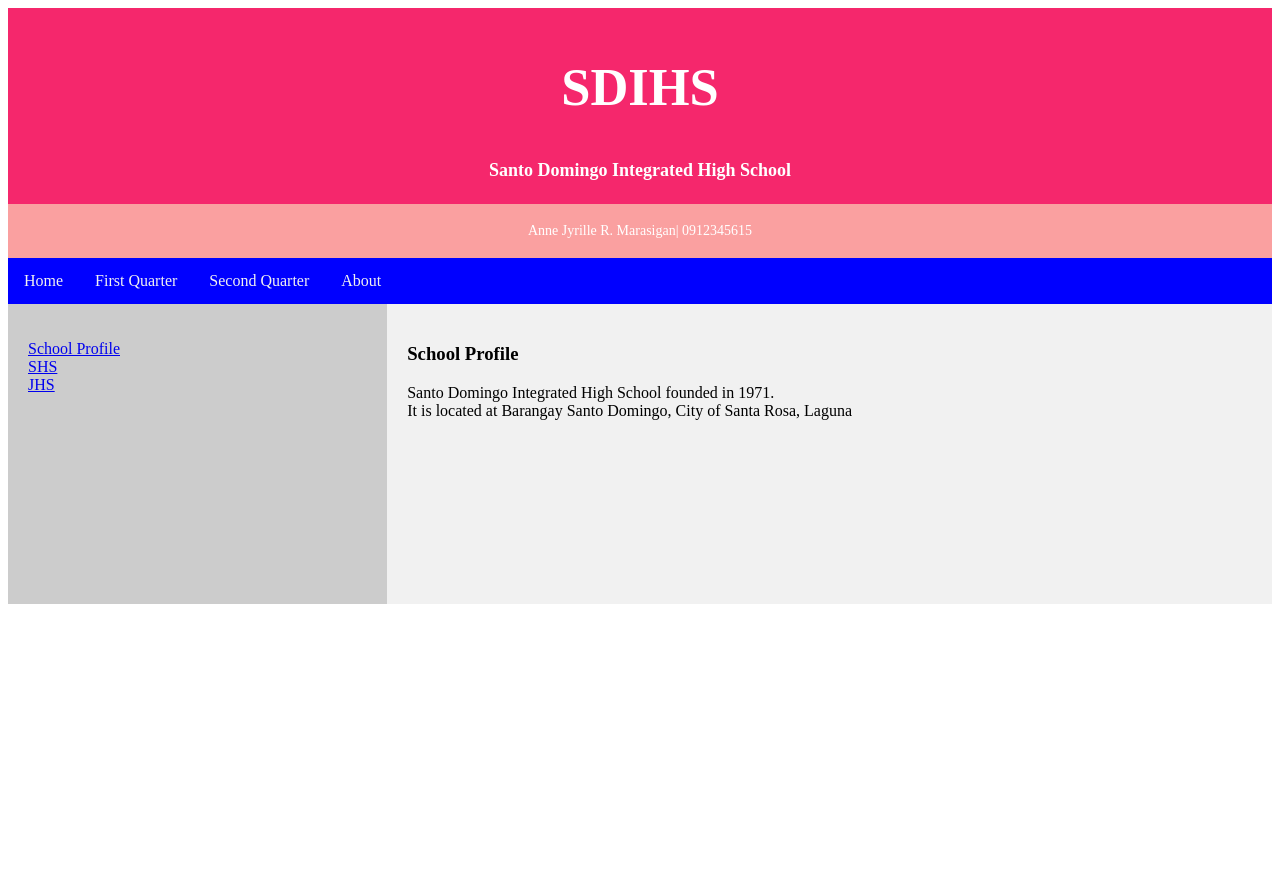
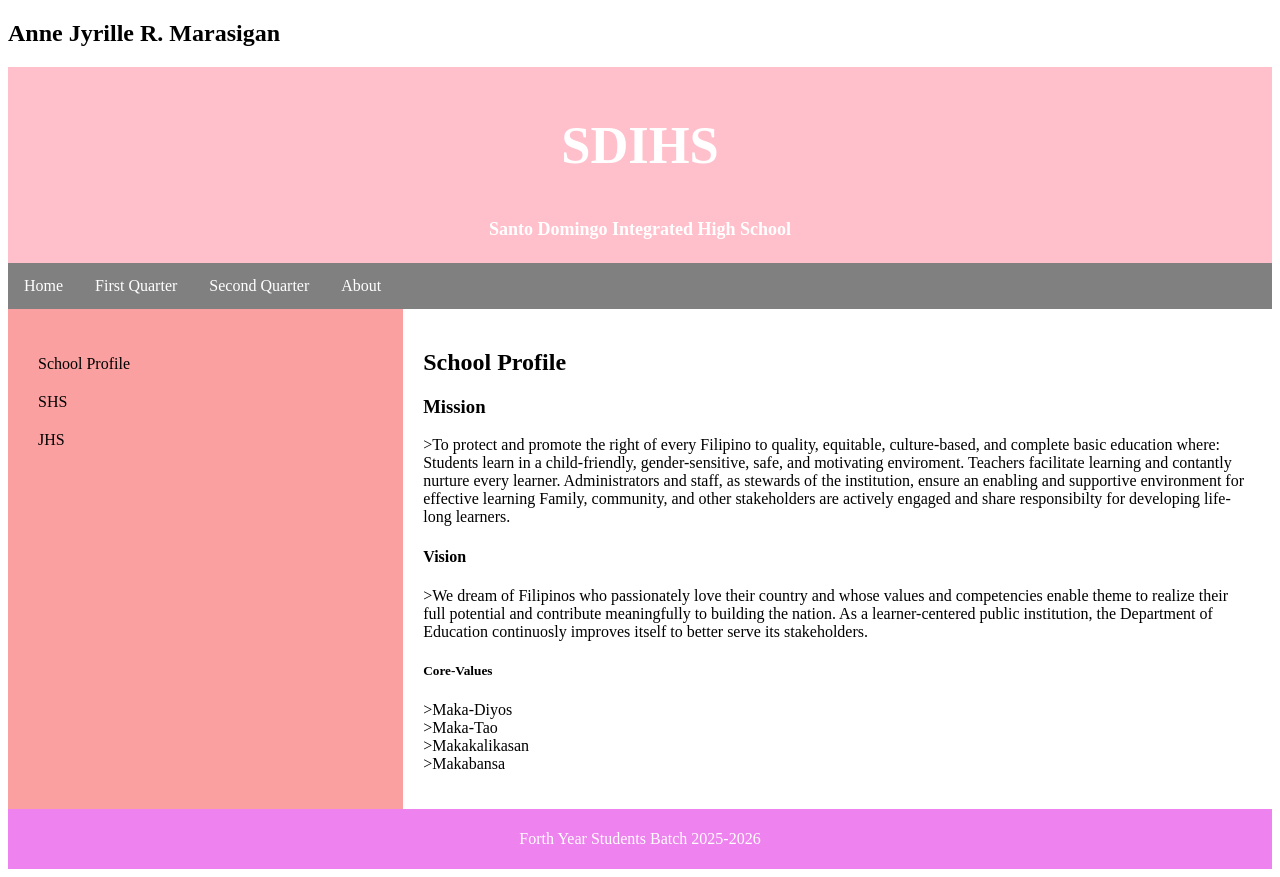
Before and after one commit to anne151507/Anne_Halcon-, a plain HTML site: page index.html in a window 1280 px wide. Both pictures are taken after a click on the link "School Profile". Before the commit the page ends 800 px from the top, so only its background shows below. Drawn offline with Linux system fonts and the light colour scheme.

Commit message:
Add files via upload

```diff
--- a/index.html
+++ b/index.html
@@ -1,115 +1,196 @@
 <!DOCTYPE html>
 <html>
 <head>
-    <title>SDIHS Combined Layout</title>
+
+<title> Web Layout </title>
+
 <style>
-        /* General Layout Styles */
+.container {
+    display: flex;
+    width: 100%;
+}
+
+article {
+    padding: 20px;
+    width: 70%;
+    background-color: FAA0A0;
+    min-height: 300px;
+}
+
+.sidebar {
+    width: 30%;
+    background: #FAA0A0;
+    padding: 20px;
+}
+
+.sidebar ul {
+    list-style-type: none;
+    padding: 0;
+}
+
+.sidebar ul li a {
+    display: block;
+    padding: 10px;
+    text-decoration: none;
+    color: black;
+}
+
+.sidebar ul li a:hover {
+    background: lightblue;
+}
+
+
+ul.nav {
+    display: flex;
+    list-style-type: none;
+    margin: 0;
+    padding: 0;
+    background-color: gray;
+    text-align:center;
+}
+
+ul.nav li a {
+    display: block;
+    color: white;
+    padding: 14px 16px;
+    text-decoration: none;
+    text-align:center;
+}
+
+ul.nav li a:hover {
+    background-color: #FAA0A0;
+    color: black;
+    text-align:center;
+}
+
+
 header {
-            background-color: #F5276C;
+    background-color: pink;
     padding: 5px;
     text-align: center;
     font-size: 35px;
     color: white;
 }
 
-        /* Clears floats so surrounding content doesn't run up next to the floated navside/article */
+
+footer {
+    background-color: violet;
+    padding: 5px;
+    text-align: center;
+    color: white;
+}
+
+
 section::after {
     content: "";
     display: table;
     clear: both;
 }
 
-        /* Footer/Contact Info Styles (Now located under the header) */
-        footer {
-            background-color: #FAA0A0; /* Changed to match header color */
-            padding: 5px;
-            text-align: center;
-            color: white;
-            /* Added font size to match the image display */
-            font-size: 14px;
-        }
-
-        /* Top Navigation Bar Styles (ul.nav) */
-        ul.nav {
-            display: flex;
-            list-style-type: none;
-            margin: 0;
-            padding: 0;
-            background-color: blue;
-        }
-
-        ul.nav li a {
-            display: block;
-            color: #f1f1f1;
-            padding: 14px 16px;
-            text-decoration: none;
-        }
-
-        ul.nav li a:hover {
-            background-color: #C21E56;
-            color: black;
-        }
-
-        /* Sidebar Navigation Styles (navside) */
-        navside {
-            float: left;
-            width: 30%;
-            height: 300px;
-            background: #ccc;
-            padding: 20px;
-            box-sizing: border-box;
-        }
-
-        navside ul {
-            list-style-type: none;
-            padding: 0;
-        }
-
-        /* Main Article Content Styles (article) */
-        article {
-            float: left;
-            width: 70%;
-            background-color: #f1f1f1;
-            height: 300px;
-            padding: 20px;
-            box-sizing: border-box;
-        }
 </style>
 </head>
+
 <body>
-
+<h2>Anne Jyrille R. Marasigan</h2>
 <header>
-        <h2>SDIHS</h2>
-        <h3 style="font-size:18px;">Santo Domingo Integrated High School</h3>
+ <h2> SDIHS </h2>
+ <h3 style="font-size: 18px;"> Santo Domingo Integrated High School </h3>
 </header>
 
-    <footer>
-        <p>Anne Jyrille R. Marasigan| 0912345615</p>
-    </footer>
-
 <ul class="nav">
-        <li><a href="#">Home</a></li>
-        <li><a href="#">First Quarter</a></li>
-        <li><a href="#">Second Quarter</a></li>
-        <li><a href="#">About</a></li>
+<li><a href="doc1.html">Home</a></li>
+<li><a href="doc2.html">First Quarter</a></li>
+<li><a href="doc3.html">Second Quarter</a></i>
+<li><a href="about me.html">About</a></li>
 </ul>
 
 <section>
 
-        <navside>
+<div class="container">
+    <nav class="sidebar">
   <ul>
-                <li><a href="#">School Profile</a></li>
-                <li><a href="#">SHS</a></li>
-                <li><a href="#">JHS</a></li>
+    <li> <a href="#" onclick="loadContent('home')"> School Profile </a> </li>
+    <li> <a href="#" onclick="loadContent('shs')"> SHS </a> </li>
+    <li> <a href="#" onclick="loadContent('jhs')"> JHS </a> </li>
   </ul>
-        </navside>
+</nav>
 
-        <article>
-            <h1>School Profile</h1>
-            <p>Santo Domingo Integrated High School founded in 1971.<br>It is located at Barangay Santo Domingo, City of Santa Rosa, Laguna</p>
+ <article id="content">
+ <h1> School Profile </h1>
+ <p>Santo Domingo Integrated High School was founded in 1971. <br>
+It is located at Barangay Santo Domingo, City of Santa Rosa, Laguna.
+</p>
 </article>
+</div>
+</section>
 
-    </section>
+<footer>
+  <p> Forth Year Students Batch 2025-2026</p>
+</footer>
+
+<script>
+function loadContent(section) {
+const content = document.getElementById('content');
+if (section === 'home') {
+        content.innerHTML = `
+  <h2> School Profile </h2>
+  <h3> Mission </h3>
+ <p>>To protect and promote the right of every Filipino to quality, equitable, culture-based, and complete basic education where:
+
+Students learn in a child-friendly, gender-sensitive, safe, and motivating enviroment.
+
+Teachers facilitate learning and contantly nurture every learner.
+
+Administrators and staff, as stewards of the institution, ensure an enabling and supportive environment for effective learning Family, community, and other stakeholders are actively engaged and share responsibilty for developing life-long learners.
+            </p>
+
+<h4> Vision </h4>
+
+<p> >We dream of Filipinos who passionately love their country and whose values and competencies enable theme to realize their full potential and contribute meaningfully to building the nation.
+
+As a learner-centered public institution, the Department of Education continuosly improves itself to better serve its stakeholders. </p>
+
+<h5> Core-Values </h5>
+
+<p> >Maka-Diyos<br>
+>Maka-Tao<br>
+>Makakalikasan<br>
+>Makabansa</p>
+ `;
+}
+
+else if (section === 'shs') {
+content.innerHTML = `
+ <h2> SHS </h2>
+<h2>  Strands for SHS </h2><br>
+<h2>Science, Technology, Engineering, and Mathematics (STEM):</h2><p> >Offers a strong foundation in math, science, and engineering principles, preparing students for careers in medicine, technology, or applied sciences.</p><br>
+
+<h2>Humanities and Social Sciences (HUMSS):</h2><p> >Concentrates on subjects like history, literature, and social sciences, suitable for students interested in liberal arts, education, law, or social work.</p>
+
+<h2>Technical-Vocational-Livelihood (TVL):</h2><p> >Geared towards hands-on skills for immediate employment after high school, with specializations like Home Economics, Industrial Arts, or Information and Communications Technology (ICT).</p><br>
+
+<h2>General Academic Strand (GAS):</h2> <p>>A flexible option for students who are still exploring their options or want a broader range of subjects from the other strands</p><br>
+
+<h2>Arts and Design & Sports Tracks:</h2><p> >Other tracks catering to students with specific interests in creative fields or athletics.</p><br>
+ `;
+}
+
+ else if (section === 'jhs') {
+        content.innerHTML = `
+  <h2> JHS </h2>
+  <h2> Halcon cute</h2>
+  <h2> Group Members:</h2>
+  <p> <a href="document one.html">Bernice Reyna </a><br>
+   <a href="Aj.html">Anne Jyrille  Marasigan</a><br>
+   <a href="Chloe.html">Chloe Balmaceda </a><br>
+   <a href="k.html">Kristine Santillan    </a><br>
+   <a href="m.html">Mikaela Bobis </a><br>
+</p>
+        `;
+    }
+}
+
+</script>
 
 </body>
 </html>
```
Lines whose indentation alone changed are shown as unchanged.
